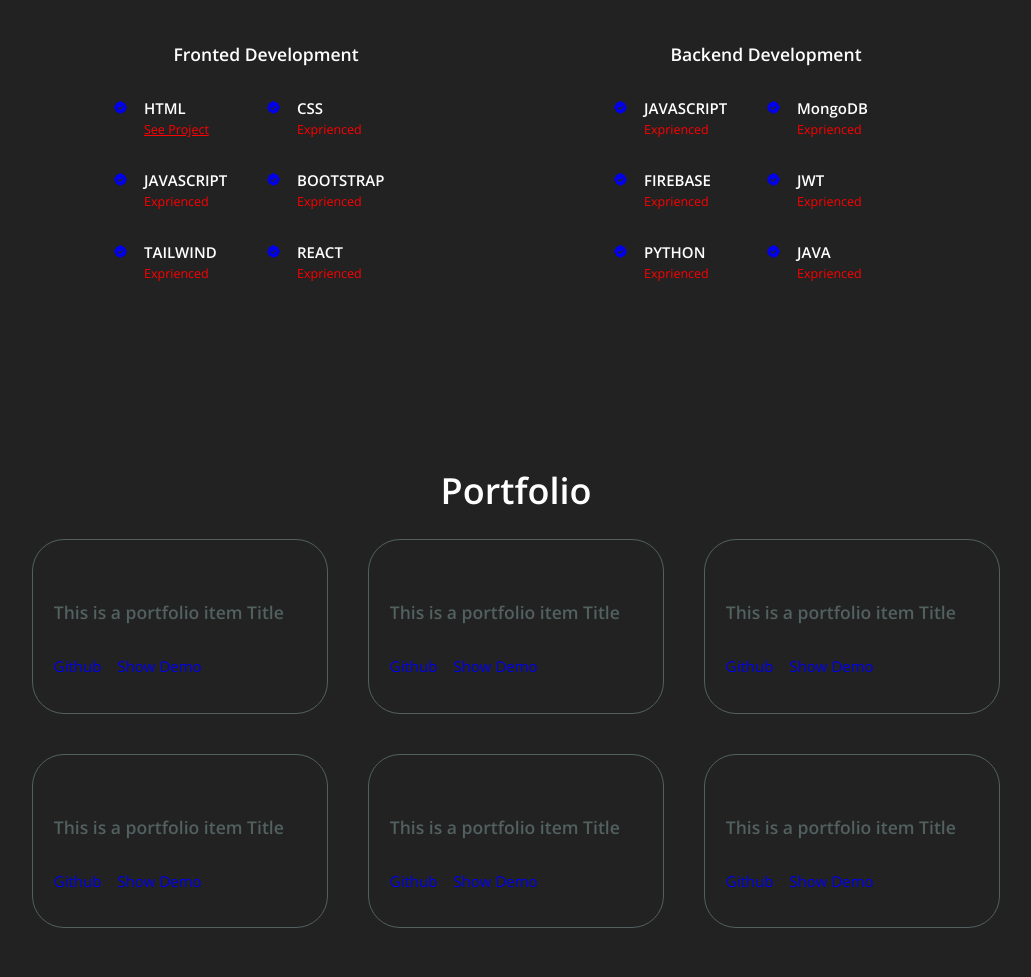
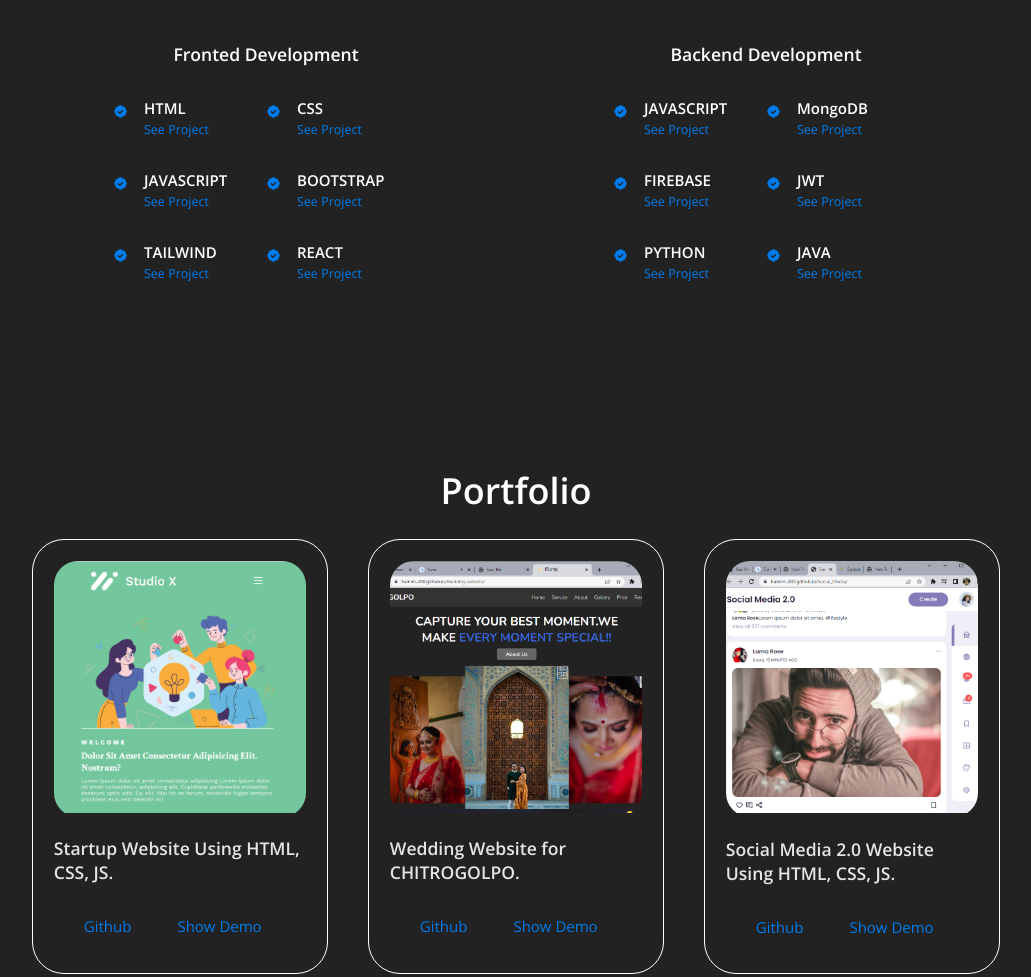
Before and after one commit to Hamim-200/Hamim_Portfolio, a plain HTML site: page index.html in a window 1280 px wide. Shown: the part 1085-2062 px from the top of the page, without its empty margins (124-1155 px from the left). Drawn offline with nearby package versions, Linux system fonts and the light colour scheme.

Commit message:
css added

```diff
--- a/asstes/style/style.css
+++ b/asstes/style/style.css
@@ -6,8 +6,9 @@
     /* ========== Colors ========== */
     --first-color:  #222;
     --second-color:  #52605F;
-    /* --second-color:  hsl(174, 8%, 35%);  */
     --text-white:#fff;
+    --blue-color:  #007ced;
+    --gray-color:#e5e5e5;
 }
 
 /*=============== BASE ===============*/
@@ -92,7 +93,6 @@
 
   .about__description{
     text-align: center;
-    margin-bottom: var(--mb-2-5);
     color: var(--text-white);
   }
 
@@ -122,7 +122,7 @@
   }
 
   .scrollup{
-    color: #e5e5e5;
+    /* color: var(--gray-color); */
     font-size: 25px;
     position: fixed;
     right: 1rem;
@@ -135,7 +135,7 @@
   }
 
   .scrollup:hover{
-    background-color: var(--first-color);
+    background-color: var(--blue-color);
   }
 
   .scrollup__icon{
@@ -182,10 +182,10 @@
 }
 
 .hero-text h3{
-    color: hsl(200, 8%, 45%);
+    color: var(--second-color);
 }
 .hero-text h5 span{
-    color: #007ced;
+    color: var(--blue-color);
     font-size: 16px;
 }
 .hero-text h1{
@@ -193,24 +193,24 @@
     font-size: 3rem;
 }
 .hero-text p{
-    color: #e5e5e5;
+    color: var(--gray-color);
 }
 .btn-group{
     margin: 45px 0;
 }
 .btn-group .btn{
-    border-color: #d5d5d5;
+    border-color: var(--text-white);
     color:var(--text-white);
     background-color: #333;
     padding: 12px 25px;
     margin: 5px 0;
     margin-right: 7px;
     border-radius: 30px;
-    border: 2px solid #e5e5e5;
+    border: 2px solid var(--gray-color);
     box-shadow: 0 10px 10px -8px rgb(0 0 0 / 78%);
 }
 .btn.active{
-    border-color: #007ced;
+    border-color: var(--blue-color);
 }
 
 /*=============== ABOUT ===============*/
@@ -218,7 +218,7 @@
     text-align: center;
 }
  .social i{
-    color: #e5e5e5;
+    color: var(--gray-color);
     font-size: 28px;
     margin-right: 10px;
     transition: 0.5s;
@@ -226,7 +226,7 @@
 
 }
  .social i:hover{
-    color: #007ced;
+    color: var(--blue-color);
     transform: rotate(360deg);
 }
 
@@ -238,23 +238,21 @@
 }
 
 .exprience__container>div {
-    /* background: var(--color-bg-variant); */
     padding: 2.4rem 5rem;
     border-radius: 2rem;
     border: 1px solid transparent;
-    transition: var(--transition);
 }
 
 .exprience__container>div:hover {
     background: transparent;
-    border-color: var(--color-bg-variant);
+    border-color: var(--gray-color);
     cursor: default;
 }
 
 .exprience__container>div h3 {
     text-align: center;
     margin-bottom: 2rem;
-    color:white;
+    color:var(--text-white);
 }
 
 .experience__content {
@@ -270,13 +268,13 @@
 
 .exprience__details-icon {
     margin-top: 6px;
-    color: var(--color-primary);
+    color: var(--blue-color);
 }
 .exprience__details>div h4 {
-    color: white;
+    color:var(--text-white);
 }
 .exprience__details>div,small {
-    color: red;
+    color: var(--blue-color);
 }
 
 /*=============== PORTFOLIO ===============*/
@@ -287,19 +285,12 @@
 }
 
 .portfolio__item {
-    background: var(--color-bg-variant);
+    background: transparent;
     padding: 1.3rem;
     border-radius: 2rem;
     border: 1px solid transparent;
-    transition: var(--transition);
-
-    border-color: var(--color-primary-variant);
+    border-color: var(--text-white);
     background: transparent;
-}
-
-.portfolio__item:hover {
-    border-color: white;
-    /* background: transparent; */
 }
 
 .portfolio__item-image {
@@ -309,29 +300,19 @@
 
 .portfolio__item h3 {
     margin: 1.2rem 0 2rem;
+    color: var(--gray-color);
 }
 
-.portfolio__item-cta {
+.portfolio__item-cta{
     display: flex;
     gap: 1rem;
     margin-bottom: 1rem;
+
 }
-
-/* ======Responsive======= */
-/* @media screen and (max-width:1024px) {
-    .portfolio__container {
-        grid-template-columns: 1fr 1fr;
-        gap: 1.2rem;
-    }
-} */
-
-/* Responsive (Small Devices)*/
-/* @media screen and (max-width:600px) {
-    .portfolio__container {
-        grid-template-columns: 1fr;
-        gap: 1rem;
-    }
-} */
+.portfolio__item-cta .btn{
+  color: var(--blue-color);
+  margin-left: 30px;
+}
 
 /*=============== CONTACT ===============*/
 .sectionC {
@@ -341,12 +322,6 @@
 
 .contact__container{
     row-gap: 3rem;
-    /* display: grid;
-    grid-template-columns: repeat(3, 1fr);
-    align-items: center;
-    gap: 2.5rem;
-     */
-
 }
 
 .contact__information{
@@ -356,22 +331,22 @@
 
 .contact__icon{
     font-size: 2rem;
-    color: hsl( 200, 69%, 61%);
+    color: var(--blue-color);
     margin-right: .75rem;
 }
 
 .contact__title{
     font-size:  1.125rem;
     font-weight: 600;
-    color: white;
+    color:var(--text-white);
 }
 
 .contact__subtitle{
-    color: hsl(200, 8%, 65%);
+    color: var(--gray-color);
 }
 
 .contact__subtitle:hover{
-    color:  hsl(200, 69%, 61%);
+  color: var(--blue-color);
 }
 
 /*=============== RESPONSIVE ===============*/
@@ -421,7 +396,7 @@
         position: fixed;
         bottom: 0;
         left: 0;
-        background-color: brown;
+        background-color: var(--second-color);
         box-shadow: 0 -1px 12px hsla(var(--hue), var(--sat), 15%, 0.15);
         width: 100%;
         height: 4rem;
@@ -462,7 +437,7 @@
       font-size: var(--normal-font-size);
     }
     .nav__link:hover {
-      color: var(--first-color);
+      color: var(--blue-color);
     }
 
   }
--- a/index.html
+++ b/index.html
@@ -100,7 +100,7 @@
              <section class="container section section__height" id="about">
                 <h2 class="section__title">About Me</h2>
 
-                <p class="about__description">Currently working as an Android App Developer at Koncept-Tech. Besides I'm studying my Bachelor of Computer Science and Engineering in North South University. Lorem ipsum dolor sit amet consectetur adipisicing elit. Laudantium fugiat at porro voluptas quidem velit dolor minima atque quibusdam optio. Vel dolorem, voluptatum nihil ea quaerat odit. Delectus, totam laborum.
+                <p class="about__description">Currently working as an Android App Developer at WEB-TECH. Besides I'm studying my Bachelor of Computer Science and Engineering in North South University.<span id="dots">...</span><span id="more"></span> Lorem ipsum dolor sit amet consectetur adipisicing elit. Laudantium fugiat at porro voluptas quidem velit dolor minima atque quibusdam optio. Vel dolorem, voluptatum nihil ea quaerat odit. Delectus, totam laborum.
 
                 </p>
 
@@ -124,46 +124,45 @@
                     <h3>Fronted Development</h3>
                     <div class="experience__content">
                         <article class='exprience__details'>
-                            <a href="#"><i class='bx bxs-badge-check'></i></a>
+                            <a href="#"><i class='bx bxs-badge-check exprience__details-icon'></i></a>
                             <div>
                                 <h4>HTML</h4>
-                                <!-- <small >Exprienced</small> -->
-                               <a href=""> <small><u>See Project</u></small></a>
+                               <a href=""> <small>See Project</small></a>
                             </div>
                         </article>
                         <article class='exprience__details'>
-                            <a href="#"><i class='bx bxs-badge-check'></i></a>
+                            <a href="#"><i class='bx bxs-badge-check exprience__details-icon'></i></a>
                             <div>
                                 <h4>CSS</h4>
-                                <small class='text-light'>Exprienced</small>
+                                <a href=""> <small>See Project</small></a>
                             </div>
                         </article>
                         <article class='exprience__details'>
-                            <a href="#"><i class='bx bxs-badge-check'></i></a>
+                            <a href="#"><i class='bx bxs-badge-check exprience__details-icon'></i></a>
                             <div>
                                 <h4>JAVASCRIPT</h4>
-                                <small class='text-light'>Exprienced</small>
+                                <a href=""> <small>See Project</small></a>
                             </div>
                         </article>
                         <article class='exprience__details'>
-                            <a href="#"><i class='bx bxs-badge-check'></i></a>
+                            <a href="#"><i class='bx bxs-badge-check exprience__details-icon'></i></a>
                             <div>
                                 <h4>BOOTSTRAP</h4>
-                                <small class='text-light'>Exprienced</small>
+                                <a href=""> <small>See Project</small></a>
                             </div>
                         </article>
                         <article class='exprience__details'>
-                            <a href="#"><i class='bx bxs-badge-check'></i></a>
+                            <a href="#"><i class='bx bxs-badge-check exprience__details-icon'></i></a>
                             <div>
                                 <h4>TAILWIND</h4>
-                                <small class='text-light'>Exprienced</small>
+                                <a href=""> <small>See Project</small></a>
                             </div>
                         </article>
                         <article class='exprience__details'>
-                            <a href="#"><i class='bx bxs-badge-check'></i></a>
+                            <a href="#"><i class='bx bxs-badge-check exprience__details-icon'></i></a>
                             <div>
                                 <h4>REACT</h4>
-                                <small class='text-light'>Exprienced</small>
+                                <a href=""> <small>See Project</small></a>
                             </div>
                         </article>
 
@@ -176,45 +175,45 @@
                     <div class="experience__content">
 
                         <article class='exprience__details'>
-                            <a href="#"><i class='bx bxs-badge-check'></i></a>
+                            <a href="#"><i class='bx bxs-badge-check exprience__details-icon'></i></a>
                             <div>
                                 <h4>JAVASCRIPT</h4>
-                                <small class='text-light'>Exprienced</small>
+                                <a href=""> <small>See Project</small></a>
                             </div>
                         </article>
                         <article class='exprience__details'>
-                            <a href="#"><i class='bx bxs-badge-check'></i></a>
+                            <a href="#"><i class='bx bxs-badge-check exprience__details-icon'></i></a>
                             <div>
                                 <h4>MongoDB</h4>
-                                <small class='text-light'>Exprienced</small>
+                                <a href=""> <small>See Project</small></a>
                             </div>
                         </article>
                         <article class='exprience__details'>
-                            <a href="#"><i class='bx bxs-badge-check'></i></a>
+                            <a href="#"><i class='bx bxs-badge-check exprience__details-icon'></i></a>
                             <div>
                                 <h4>FIREBASE</h4>
-                                <small class='text-light'>Exprienced</small>
+                                <a href=""> <small>See Project</small></a>
                             </div>
                         </article>
                         <article class='exprience__details'>
-                            <a href="#"><i class='bx bxs-badge-check'></i></a>
+                            <a href="#"><i class='bx bxs-badge-check exprience__details-icon'></i></a>
                             <div>
                                 <h4>JWT</h4>
-                                <small class='text-light'>Exprienced</small>
+                                <a href=""> <small>See Project</small></a>
                             </div>
                         </article>
                         <article class='exprience__details'>
-                            <a href="#"><i class='bx bxs-badge-check'></i></a>
+                            <a href="#"><i class='bx bxs-badge-check exprience__details-icon'></i></a>
                             <div>
                                 <h4>PYTHON</h4>
-                                <small class='text-light'>Exprienced</small>
+                                <a href=""> <small>See Project</small></a>
                             </div>
                         </article>
                         <article class='exprience__details'>
-                            <a href="#"><i class='bx bxs-badge-check'></i></a>
+                            <a href="#"><i class='bx bxs-badge-check exprience__details-icon'></i></a>
                             <div>
                                 <h4>JAVA</h4>
-                                <small class='text-light'>Exprienced</small>
+                                <a href=""> <small>See Project</small></a>
                             </div>
                         </article>
 
@@ -231,39 +230,41 @@
                 <h2 class="section__title">Portfolio</h2>
 
                 <div class="container portfolio__container">
+
                     <article class="portfolio__item" data-aos="fade-right">
                         <div class="portfolio__item-image">
-                            <img src="assets/img/perfil.png" alt="" srcset="" />
+                            <img src="asstes/image/project-1.png" alt="" srcset="" />
                         </div>
-                        <h3>This is a portfolio item Title</h3>
+                        <h3>Startup Website Using HTML, CSS, JS.</h3>
                         <div class='portfolio__item-cta'>
-                            <a href="https://github.com/" class='btn'>Github</a>
-                            <a href="https://hamim-200.github.io/To_Do_List/" class='btn btn-primary'>Show Demo</a>
+                            <a href="https://github.com/Hamim-200/Startup_Website"  target=”_blank” class='btn'>Github</a>
+                            <a href="https://hamim-200.github.io/Startup_Website/" target=”_blank” class='btn '>Show Demo</a>
                         </div>
                     </article>
+
                     <article class="portfolio__item" data-aos="fade-down">
                         <div class="portfolio__item-image">
-                            <img src={IMG2} alt="" srcset="" />
+                            <img src="asstes/image/project-2.png" alt="" srcset="" />
                         </div>
-                        <h3>This is a portfolio item Title</h3>
+                        <h3>Wedding Website for CHITROGOLPO.</h3>
                         <div class='portfolio__item-cta'>
-                            <a href="https://github.com/" class='btn'>Github</a>
-                            <a href="https://hamim-200.github.io/To_Do_List/" class='btn btn-primary'>Show Demo</a>
+                            <a href="https://github.com/Hamim-200/Wedding-website" target=”_blank” class='btn'>Github</a>
+                            <a href="https://hamim-200.github.io/Wedding-website/" target=”_blank” class='btn btn-primary'>Show Demo</a>
                         </div>
                     </article>
                     <article class="portfolio__item" data-aos="fade-right">
                         <div class="portfolio__item-image">
-                            <img src={IMG3} alt="" srcset="" />
+                            <img src="asstes/image/project-3.png" alt="" srcset="" />
                         </div>
-                        <h3>This is a portfolio item Title</h3>
+                        <h3>Social Media 2.0 Website Using HTML, CSS, JS.</h3>
                         <div class='portfolio__item-cta'>
-                            <a href="https://github.com/" class='btn'>Github</a>
-                            <a href="https://hamim-200.github.io/To_Do_List/" class='btn btn-primary'>Show Demo</a>
+                            <a href="https://github.com/Hamim-200/Social_Media" target=”_blank” class='btn'>Github</a>
+                            <a href="https://hamim-200.github.io/Social_Media/" target=”_blank” class='btn btn-primary'>Show Demo</a>
                         </div>
                     </article>
                     <article class="portfolio__item" data-aos="fade-right ">
                         <div class="portfolio__item-image">
-                            <img src={IMG4} alt="" srcset="" />
+                            <img src="asstes/image/project-4.png" alt="" srcset="" />
                         </div>
                         <h3>This is a portfolio item Title</h3>
                         <div class='portfolio__item-cta'>
@@ -273,7 +274,7 @@
                     </article>
                     <article class="portfolio__item" data-aos="fade-up">
                         <div class="portfolio__item-image">
-                            <img src={IMG5} alt="" srcset="" />
+                            <img src="asstes/image/project-5.png" alt="" srcset="" />
                         </div>
                         <h3>This is a portfolio item Title</h3>
                         <div class='portfolio__item-cta'>
@@ -283,7 +284,7 @@
                     </article>
                     <article class="portfolio__item" data-aos="fade-left">
                         <div class="portfolio__item-image">
-                            <img src={IMG6} alt="" srcset="" />
+                            <img src="asstes/image/project-6.png" alt="" srcset="" />
                         </div>
                         <h3>This is a portfolio item Title</h3>
                         <div class='portfolio__item-cta'>
@@ -360,14 +361,7 @@
             <a href="#" class="scrollup" id="scroll-up">
                 <i class='bx bxs-chevrons-up scrollup__icon' ></i>
             </a>
-
-
     </main>
-
-
-
-
-
 
     <!-- JAVASCRIPT ADDED -->
     <script src="asstes/js/main.js"></script>
@@ -382,6 +376,7 @@
             loop:true
     })
      </script>
+
      <!-- AOS -->
      <script src="https://unpkg.com/aos@next/dist/aos.js"></script>
      <script>
```
Also changed, not shown: asstes/image/project-1.png (added), asstes/image/project-2.png (added), asstes/image/project-3.png (added), asstes/image/project-4.png (added), asstes/image/project-5.png (added), asstes/image/project-6.png (added), asstes/js/main.js (line endings or trailing spaces).
